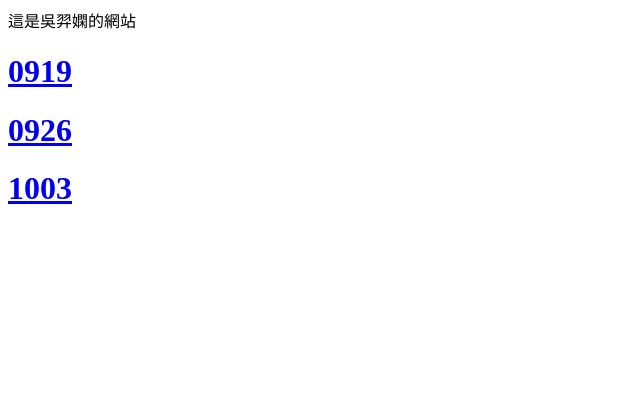
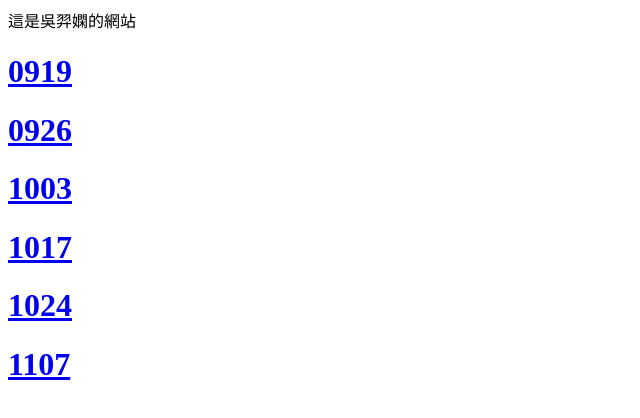
Before and after one commit to Katharinewu5/Katharinewu5.github.io, a plain HTML site: page index.html in a window 1280 px wide. Shown: the whole page, without its empty margins (0-640 px from the left). Drawn offline with Linux system fonts and the light colour scheme.

Commit message:
新增其他日期

```diff
--- a/index.html
+++ b/index.html
@@ -11,5 +11,8 @@
 	<h1><a href="0919/index.html">0919</a></h1>
 	<h1><a href="0926/kk0926_1.html">0926</a></h1>
 	<h1><a href="1003/1003.html">1003</a></h1>
+	<h1><a href="1017/index.html">1017</a></h1>
+	<h1><a href="1024/index.html">1024</a></h1>
+	<h1><a href="1107/1107-3.html">1107</a></h1>
 </body>
 </html>
```
